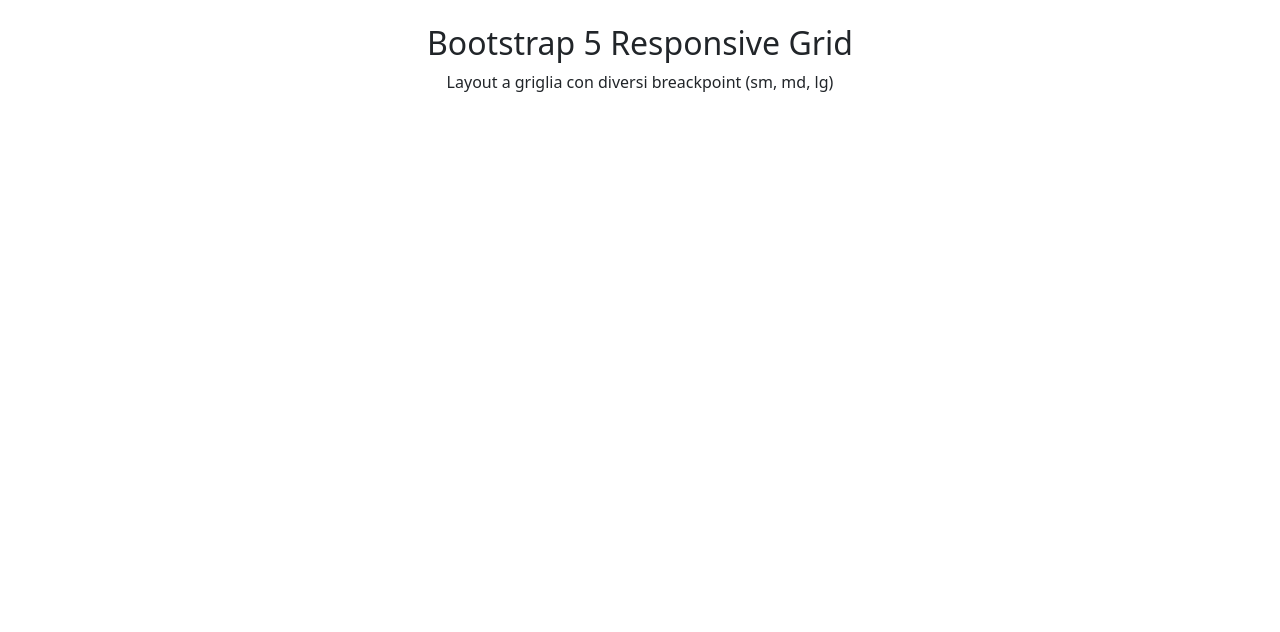
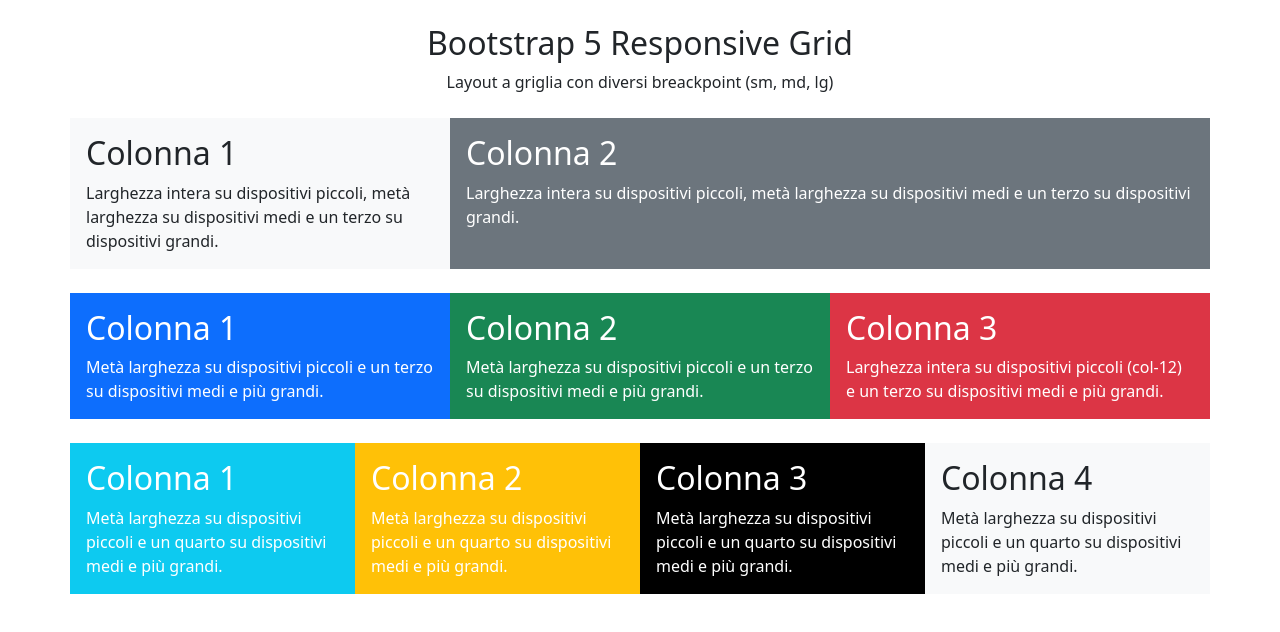
Before and after one commit to Alessandro-Messineo/htmlcss-bootstrap-layout, a plain HTML site: page index.html in a window 1280 px wide. Drawn offline with nearby package versions, Linux system fonts and the light colour scheme.

Commit message:
inizializzazione main

```diff
--- a/index.html
+++ b/index.html
@@ -10,10 +10,10 @@
 </head>
 <body>
 
-    <div class="container text-center">
+    <div class="container">
         <!-- Intestazione -->
         <header>
-            <div class="row mt-4">
+            <div class="row mt-4 text-center mb-4">
                 <div class="col bg-white">
                     <h2>Bootstrap 5 Responsive Grid</h2>
                     <span>Layout a griglia con diversi breackpoint (sm, md, lg)</span>
@@ -23,7 +23,53 @@
 
         <!-- Contenuto principale -->
         <main>
+            <!-- Riga 1 -->
+            <div class="row mb-4">
+                <div class="col-lg-4 col-md-6 col-sm-12 bg-light p-3">
+                    <h2>Colonna 1</h2>
+                    <span>Larghezza intera su dispositivi piccoli, metà larghezza su dispositivi medi e un terzo su dispositivi grandi.</span>
+                </div>
+                <div class="col-lg-8 col-md-6 col-sm-12 bg-secondary text-white p-3">
+                    <h2>Colonna 2</h2>
+                    <span>Larghezza intera su dispositivi piccoli, metà larghezza su dispositivi medi e un terzo su dispositivi grandi.</span>
+                </div>
+            </div>
 
+            <!-- Riga 2 -->
+            <div class="row mb-4">
+                <div class="col-lg-4 col-md-4 col-sm-6 bg-primary text-white p-3">
+                    <h2>Colonna 1</h2>
+                    <span>Metà larghezza su dispositivi piccoli e un terzo su dispositivi medi e più grandi.</span>
+                </div>
+                <div class="col-lg-4 col-md-4 col-sm-6 bg-success text-white p-3">
+                    <h2>Colonna 2</h2>
+                    <span>Metà larghezza su dispositivi piccoli e un terzo su dispositivi medi e più grandi.</span>
+                </div>
+                <div class="col-lg-4 col-md-4 col-sm-12 bg-danger text-white p-3">
+                    <h2>Colonna 3</h2>
+                    <span>Larghezza intera su dispositivi piccoli (col-12) e un terzo su dispositivi medi e più grandi.</span>
+                </div>
+            </div>
+
+            <!-- Riga 3 -->
+            <div class="row mb-4">
+                <div class="col-lg-3 col-md-3 col-sm-6 bg-info text-white p-3">
+                    <h2>Colonna 1</h2>
+                    <span>Metà larghezza su dispositivi piccoli e un quarto su dispositivi medi e più grandi.</span>
+                </div>
+                <div class="col-lg-3 col-md-3 col-sm-6 bg-warning text-white p-3">
+                    <h2>Colonna 2</h2>
+                    <span>Metà larghezza su dispositivi piccoli e un quarto su dispositivi medi e più grandi.</span>
+                </div>
+                <div class="col-lg-3 col-md-3 col-sm-6 bg-black text-white p-3">
+                    <h2>Colonna 3</h2>
+                    <span>Metà larghezza su dispositivi piccoli e un quarto su dispositivi medi e più grandi.</span>
+                </div>
+                <div class="col-lg-3 col-md-3 col-sm-6 bg-light p-3">
+                    <h2>Colonna 4</h2>
+                    <span>Metà larghezza su dispositivi piccoli e un quarto su dispositivi medi e più grandi.</span>
+                </div>
+            </div>
         </main>
     </div>
 </body>
```
